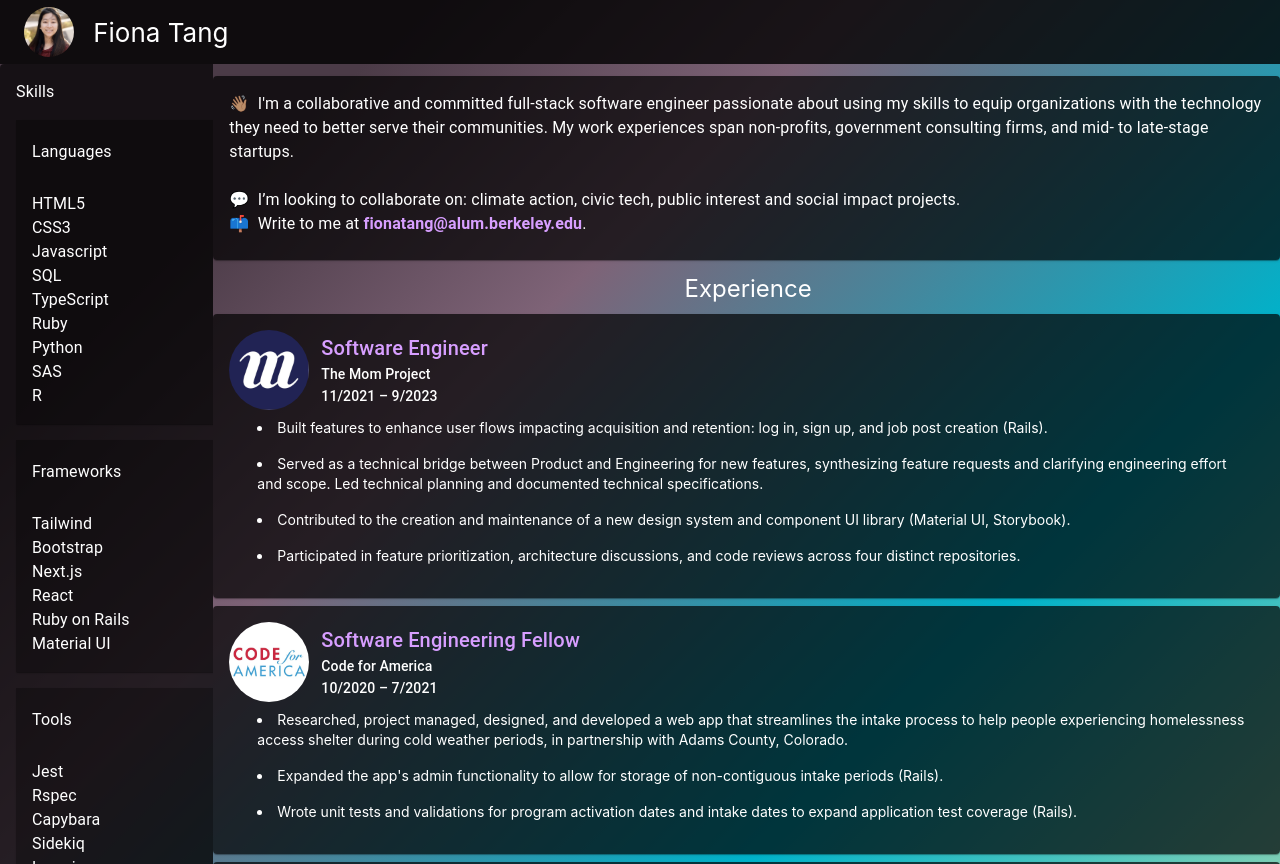
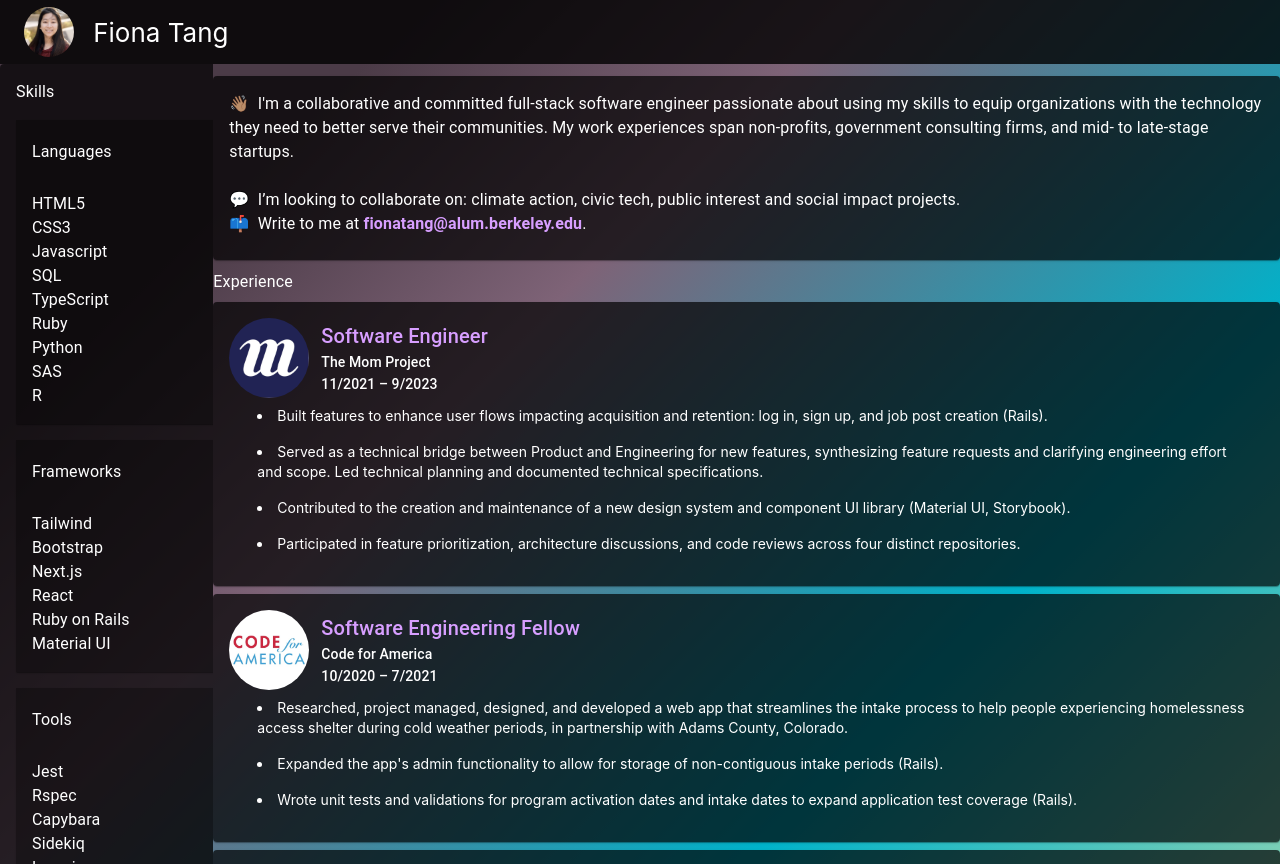
Before and after one commit to fionatagious/fiona.works, a Next.js app: page /resume in a window 1280 px wide. Built offline with nearby package versions, Linux system fonts and the light colour scheme.

Commit message:
section headings

```diff
--- a/pages/resume/index.js
+++ b/pages/resume/index.js
@@ -1,7 +1,7 @@
 import * as React from "react";
 import Container from "@mui/material/Container";
-
 import Grid from "@mui/material/Grid";
+import Typography from "@mui/material/Typography";
 // Work Experience Cards
 import Overview from "./overview";
 import TMPCard from "./tmp";
@@ -65,7 +65,13 @@ export default function Resume() {
               <Overview className="min-h-full mt-3" />
             </Grid>
 
-            <div className={utils.sectionHeadingText}>Experience</div>
+            <Typography
+              sx={{ display: "flex", justifyContent: "left", width: "100%" }}
+              className={utils.sectionHeadingText}
+            >
+              Experience
+            </Typography>
+
             <Grid item>
               <TMPCard className="min-h-full" />
               <CFACard className="min-h-full" />
@@ -90,7 +96,13 @@ export default function Resume() {
             <Grid item>
             </Grid> */}
 
-            <div className={utils.sectionHeadingText}>Education</div>
+            <Typography
+              sx={{ display: "flex", justifyContent: "left", width: "100%" }}
+              className={utils.sectionHeadingText}
+            >
+              Education
+            </Typography>
+
             <Grid item>
               <Education className="min-h-full" />
             </Grid>
--- a/styles/utils.module.css
+++ b/styles/utils.module.css
@@ -53,7 +53,7 @@
   color: white;
   line-height: 1.4;
   margin-left: 3px;
-  margin-top: 2px;
+  margin-top: 3px;
   padding-top: 2px;
   font-size: 1.5rem;
 }
```
